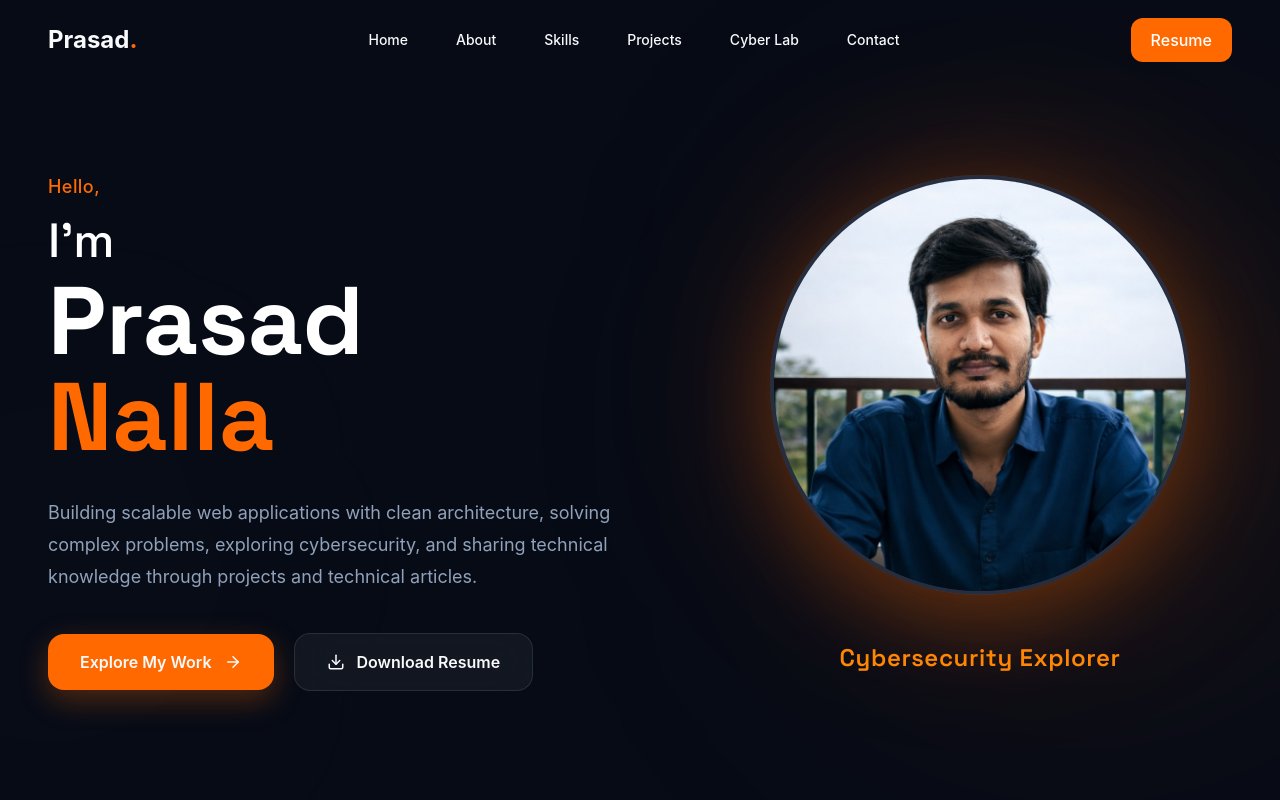
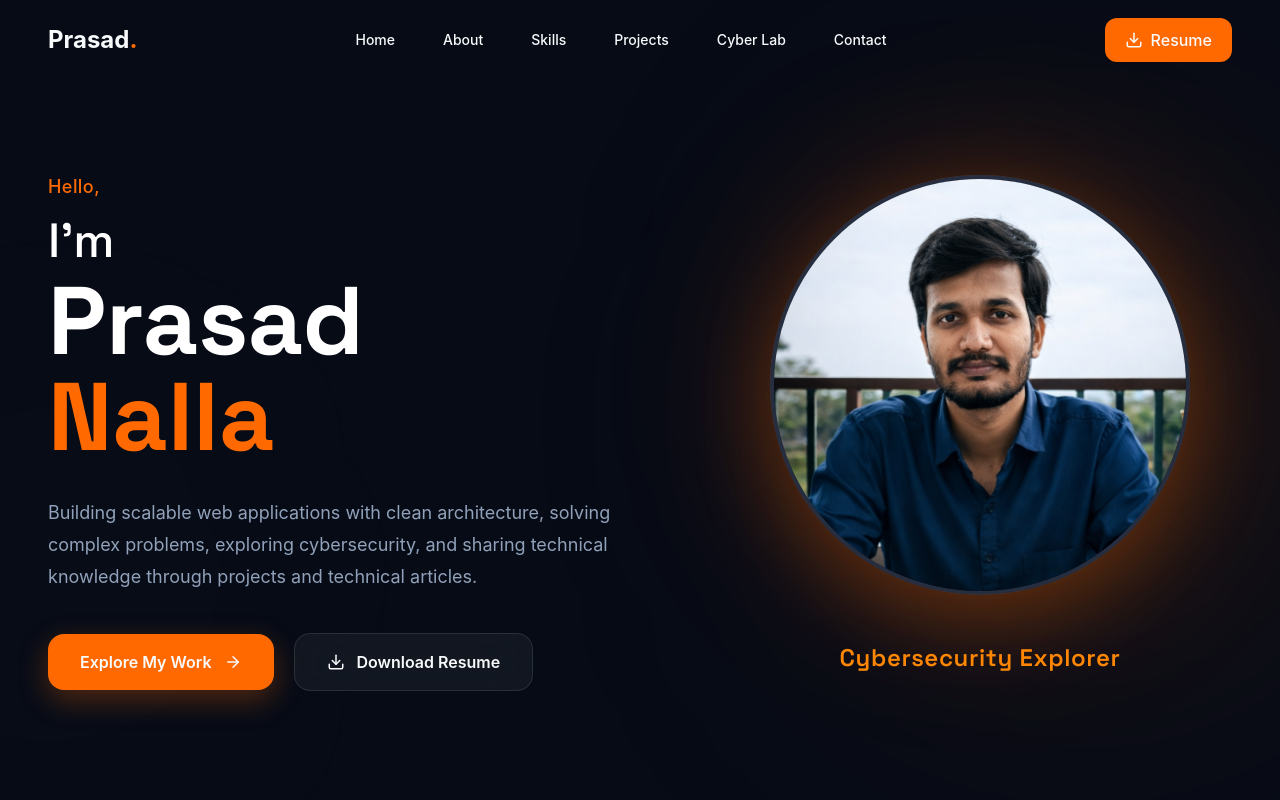
Before and after one commit to Prasad-Nalla/Portfolio, a React (Vite) app: page / in a window 1280 px wide. Shown: the top 800 px of the page. Built offline with nearby package versions, Linux system fonts and the light colour scheme.

Commit message:
style : Resume Button Implemented

```diff
--- a/src/components/layout/Navbar.jsx
+++ b/src/components/layout/Navbar.jsx
@@ -1,6 +1,7 @@
 import { useState, useEffect } from "react";
 import Container from "./Container";
 import MobileMenu from "./MobileMenu";
+import { Download } from "lucide-react";
 
 const navLinks = [
   { name: "Home", href: "#home" },
@@ -63,12 +64,31 @@ const Navbar = () => {
           </nav>
 
           {/* Resume Button - Desktop */}
-          <button
-            className="hidden rounded-xl bg-orange-500 px-5 py-2.5 font-medium text-white transition-all duration-300 hover:scale-105 hover:bg-orange-600 focus:outline-none focus:ring-2 focus:ring-orange-500 focus:ring-offset-2 focus:ring-offset-transparent md:block"
-            aria-label="Download resume"
-          >
-            Resume
-          </button>
+          <a
+  href="/resume.pdf"
+  target="_blank"
+  rel="noopener noreferrer"
+  className="
+    hidden
+    md:inline-flex
+    items-center
+    gap-2
+    rounded-xl
+    bg-orange-500
+    px-5
+    py-2.5
+    font-medium
+    text-white
+    transition-all
+    duration-300
+    hover:scale-105
+    hover:bg-orange-600
+    hover:shadow-[0_0_20px_rgba(249,115,22,.4)]
+  "
+>
+  <Download size={18} />
+  Resume
+</a>
 
           {/* Mobile Menu */}
           <MobileMenu />
```
